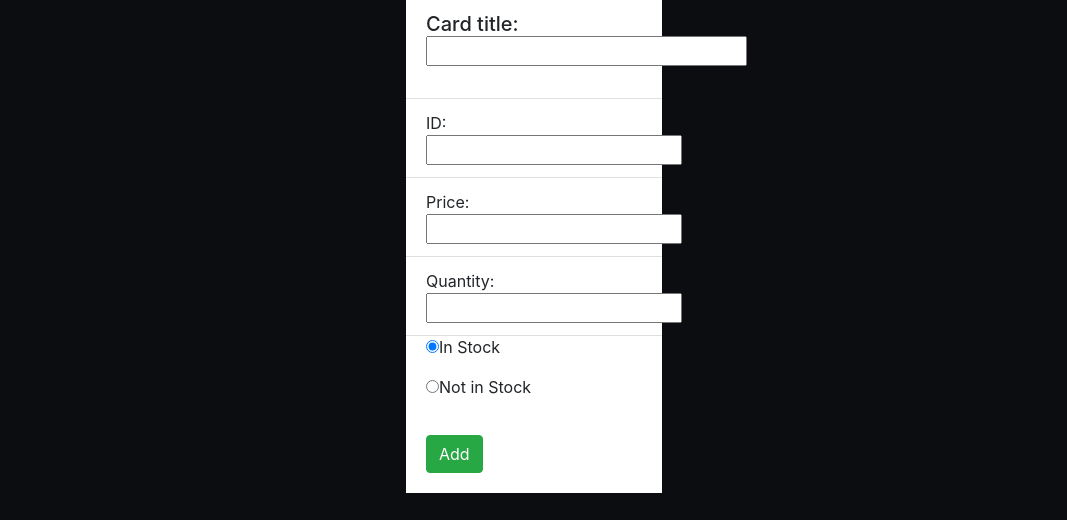
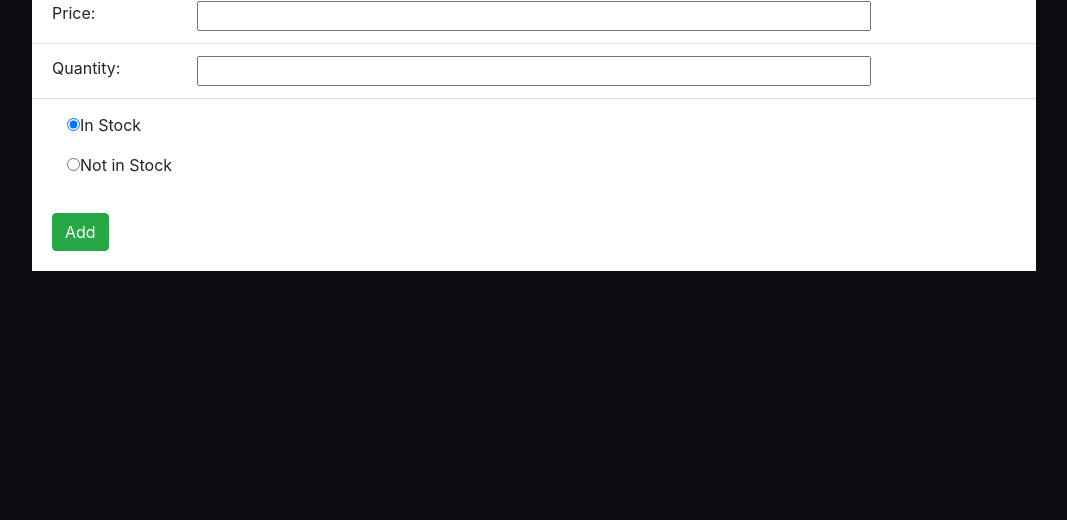
Before and after one commit to Insolences/Admin, a React app in the folder react-lesson/counter/: page /admin/add in a window 1280 px wide. Shown: the part 280-800 px from the top of the page, without its empty margins (96-1163 px from the left). Built offline with nearby package versions, Linux system fonts and the light colour scheme.

Commit message:
add Details

```diff
--- a/react-lesson/counter/src/Component/AddProduct/AddProduct.js
+++ b/react-lesson/counter/src/Component/AddProduct/AddProduct.js
@@ -15,17 +15,18 @@ export default class AddProduct extends React.Component {
   inputIdRef = React.createRef();
   inputPriceRef = React.createRef();
   inputQuantityRef = React.createRef();
+  inputUrlRef =  React.createRef();
 
   handleClick = e => {
     e.preventDefault();
     let value = {
       title: this.inputTitleRef.current.value,
-      id: this.inputIdRef.current.value,
-      price: this.inputPriceRef.current.value,
-      quantity: this.inputQuantityRef.current.value,
+      url: this.inputUrlRef.current.value,
+      id: parseInt(this.inputIdRef.current.value),
+      price: parseInt(this.inputPriceRef.current.value),
+      quantity: parseInt(this.inputQuantityRef.current.value),
       selectedOption: this.state.selectedOption
     };
-    this.context.addToLocalStorage(value);
     this.context.addProduct(value);
 
     this.inputTitleRef.current.value = "";
@@ -62,21 +63,23 @@ export default class AddProduct extends React.Component {
         <h2 className={s.h2}>Add Product</h2>
         <div className={s.addCard}>
           <form className={s.card}>
-            <img src={img} className="card-img-top" alt="qwe" />
             <div className="card-body">
+                <h5 className="card-title">
+                    Product url: <input type="text" ref={this.inputUrlRef} className={s.input}/>
+                </h5>
               <h5 className="card-title">
-                Card title: <input type="text" ref={this.inputTitleRef} />
+                Card title: <input type="text" ref={this.inputTitleRef} className={s.input}/>
               </h5>
             </div>
             <ul className="list-group list-group-flush">
               <li className="list-group-item">
-                ID: <input type="text" ref={this.inputIdRef} />
+                ID: <input type="text" ref={this.inputIdRef} className={s.input} />
               </li>
               <li className="list-group-item">
-                Price: <input type="number" ref={this.inputPriceRef} />
+                Price: <input type="number" ref={this.inputPriceRef} className={s.input} />
               </li>
               <li className="list-group-item">
-                Quantity: <input type="number" ref={this.inputQuantityRef} />
+                Quantity: <input type="number" ref={this.inputQuantityRef} className={s.input} />
               </li>
             </ul>
             <div className={`${"form-check "} ${s.radioCheck}`}>
@@ -102,13 +105,12 @@ export default class AddProduct extends React.Component {
               </p>
             </div>
             <div className="card-body">
-              <Link
-                to="/admin"
-                type="button"
-                className="btn btn-success"
-                onClick={this.handleClick}
-              >
-                Add
+              <Link to="/admin">
+              <button type="button"
+                      className="btn btn-success"
+                      onClick={this.handleClick}>
+                  Add
+              </button>
               </Link>
             </div>
           </form>
--- a/react-lesson/counter/src/Component/AddProduct/AddProduct.module.css
+++ b/react-lesson/counter/src/Component/AddProduct/AddProduct.module.css
@@ -8,17 +8,26 @@
     flex-direction: column;
     align-items: center;
     justify-content: center;
+    margin: 15px;
 }
 
 .card{
-    max-width: 20%;
+    width: 100%;
     margin-top: 15px;
     margin-right: 20px;
     background-color: #fff;
 }
 
 .addCard{
+    width: 80%;
     display: flex;
     align-items: center;
     justify-content: center;
+    margin: auto;
 }
+
+.input{
+    float: right;
+    margin-right: 15%;
+    width: 70%;
+}
--- a/react-lesson/counter/src/Component/Admin/Admin.js
+++ b/react-lesson/counter/src/Component/Admin/Admin.js
@@ -38,8 +38,8 @@ export default class Admin extends React.Component {
             <Product
               key={index}
               title={el.title}
+              url={el.url}
               isAdmin={true}
-              index={el.index}
               id={el.id}
               quantity={el.quantity}
               price={el.price}
--- a/react-lesson/counter/src/Component/App/App.js
+++ b/react-lesson/counter/src/Component/App/App.js
@@ -9,31 +9,29 @@ import { AppContext } from "../../Context";
 
 export default class App extends React.Component {
   state = {
-    products: []
+    products: [
+        {title: 'Honda Accord' , price:200000, id: 1, quantity: 3, selectedOption: "In Stock", url: 'https://a.d-cd.net/f3a2c4as-480.jpg'},
+        {title: 'Audi A6', price:450000, id: 2, quantity: 0, selectedOption: "Not In Stock", url: 'http://dom-cvety.com/photo/9-0/1134_rrrre-1920.jpg'},
+        {title: 'Ford', price:600000, id: 3, quantity: 3, selectedOption: "In Stock", url:'http://catalogcars.net/wp-content/uploads/2014/1/ford_42.jpg'}
+        ]
   };
 
   addProduct = value => {
     let newProducts = this.state.products.slice();
     let id = value.id;
     let found = newProducts.some(el => {
-      return el.id === id;
+      return el.id == id;
     });
     if (found) {
-      this.addToLocalStorage(newProducts);
       alert("Товар с данным id существует");
     } else if (!found) {
-      newProducts.push({ ...value });
-      this.addToLocalStorage(newProducts);
+      newProducts.push(value);
       alert("Продукт добавлен");
+
     }
     this.setState({
       products: newProducts
     });
-  };
-
-  addToLocalStorage = newProducts => {
-    const productString = JSON.stringify(newProducts);
-    localStorage.setItem("products", productString);
   };
 
   deleteProduct = id => {
@@ -44,20 +42,11 @@ export default class App extends React.Component {
       })
       .indexOf(id);
     ~idToDelete && newProducts.splice(idToDelete, 1);
-    this.deleteFromLocalStorage(newProducts);
     this.setState({
       products: newProducts
     });
   };
 
-  deleteFromLocalStorage = newProducts => {
-    const productString = JSON.stringify(newProducts);
-    localStorage.setItem("products", productString);
-  };
-
-  componentDidMount() {
-    window.localStorage.clear();
-  }
 
   render() {
     return (
@@ -66,10 +55,9 @@ export default class App extends React.Component {
           products: this.state.products,
           addProduct: this.addProduct,
           deleteProduct: this.deleteProduct,
-          addToLocalStorage: this.addToLocalStorage,
           selectedOption: this.selectedOption
         }}
-      >
+      >{console.log(this.state.products)}
         <Router>
           <Route path="/" exact component={Home} />
           <Route path="/admin" exact component={Admin} />
--- a/react-lesson/counter/src/Component/Details/Details.module.css
+++ b/react-lesson/counter/src/Component/Details/Details.module.css
@@ -0,0 +1,18 @@
+.h2{
+    color: #ffc107;
+    text-align: center;
+}
+
+.card{
+    display: flex;
+    align-items: center;
+    justify-content: center;
+    max-width: 40%;
+    margin: auto;
+    background-color: #fff;
+}
+
+.body, .list{
+    text-align: center;
+    width: 100%;
+}
--- a/react-lesson/counter/src/Component/Home/Home.js
+++ b/react-lesson/counter/src/Component/Home/Home.js
@@ -33,7 +33,6 @@ export default class Home extends React.Component {
               key={index}
               title={el.title}
               isAdmin={false}
-              index={el.index}
               id={el.id}
               quantity={el.quantity}
               price={el.price}
--- a/react-lesson/counter/src/Component/Product/Product.js
+++ b/react-lesson/counter/src/Component/Product/Product.js
@@ -9,6 +9,12 @@ export default class Product extends React.Component {
   clickDeleteHandler = e => {
     e.preventDefault();
     this.context.deleteProduct(this.props.id);
+  };
+
+  renderImg = ()=>{
+    return (this.props.url?
+        <img src={this.props.url} className={`${"card-img-top "} ${s.img}`} alt="qwe" />:
+        <img src={img} className={`${"card-img-top "} ${s.img}`} alt="qwe" />)
   };
 
   renderProducts = () => {
@@ -55,7 +61,7 @@ export default class Product extends React.Component {
           this.props.selectedOption == "Not In Stock" ? s.cardIsEmpty : " "
         }`}
       >
-        <img src={img} className="card-img-top" alt="qwe" />
+          {this.renderImg()};
         <div className="card-body">
           <h5 className="card-title">Title:{this.props.title}</h5>
         </div>
--- a/react-lesson/counter/src/Component/Product/Product.module.css
+++ b/react-lesson/counter/src/Component/Product/Product.module.css
@@ -19,3 +19,7 @@
     background-color: rgba(255, 255, 255, 0.5);
 
 }
+
+.img{
+    max-height: 214px;
+}
```
Also changed, not shown: react-lesson/counter/src/Component/Details/Details.js (+8 -7 lines).
